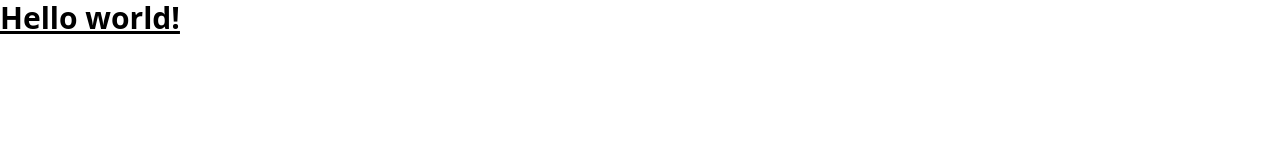
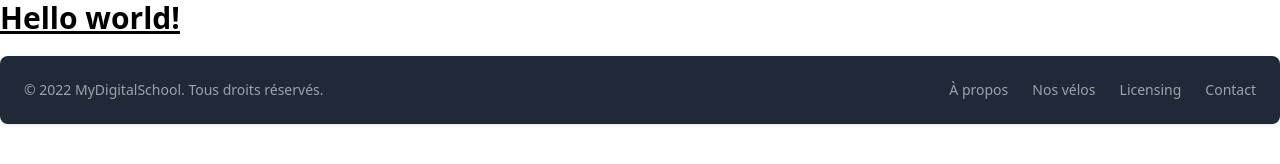
Before and after one commit to Raphy73/annecy-velo, a website: page src/index.html in a window 1280 px wide. Drawn offline with nearby package versions, Linux system fonts and the light colour scheme; files that its build step writes are made by us from their sources.

Commit message:
design footer

```diff
--- a/src/index.html
+++ b/src/index.html
@@ -11,5 +11,26 @@
 <h1 class="text-3xl font-bold underline">
     Hello world!
 </h1>
+
+<div class="container mx-auto my-5">
+    <footer class="p-4 bg-gray-800 rounded-lg shadow md:flex md:items-center md:justify-between md:p-6">
+        <p class="text-sm text-gray-400 sm:text-center"><span class="animate-bounce">©</span> 2022 <a href="https://www.mydigitalschool.com" class="hover:underline">MyDigitalSchool</a>. Tous droits réservés.
+        </p>
+        <ul class="flex flex-wrap items-center mt-3 text-sm text-gray-400 sm:mt-0">
+            <li>
+                <a href="#" class="mr-4 hover:underline md:mr-6 ">À propos</a>
+            </li>
+            <li>
+                <a href="#" class="mr-4 hover:underline md:mr-6">Nos vélos</a>
+            </li>
+            <li>
+                <a href="#" class="mr-4 hover:underline md:mr-6">Licensing</a>
+            </li>
+            <li>
+                <a href="#" class="hover:underline">Contact</a>
+            </li>
+        </ul>
+    </footer>
+</div>
 </body>
 </html>
```
